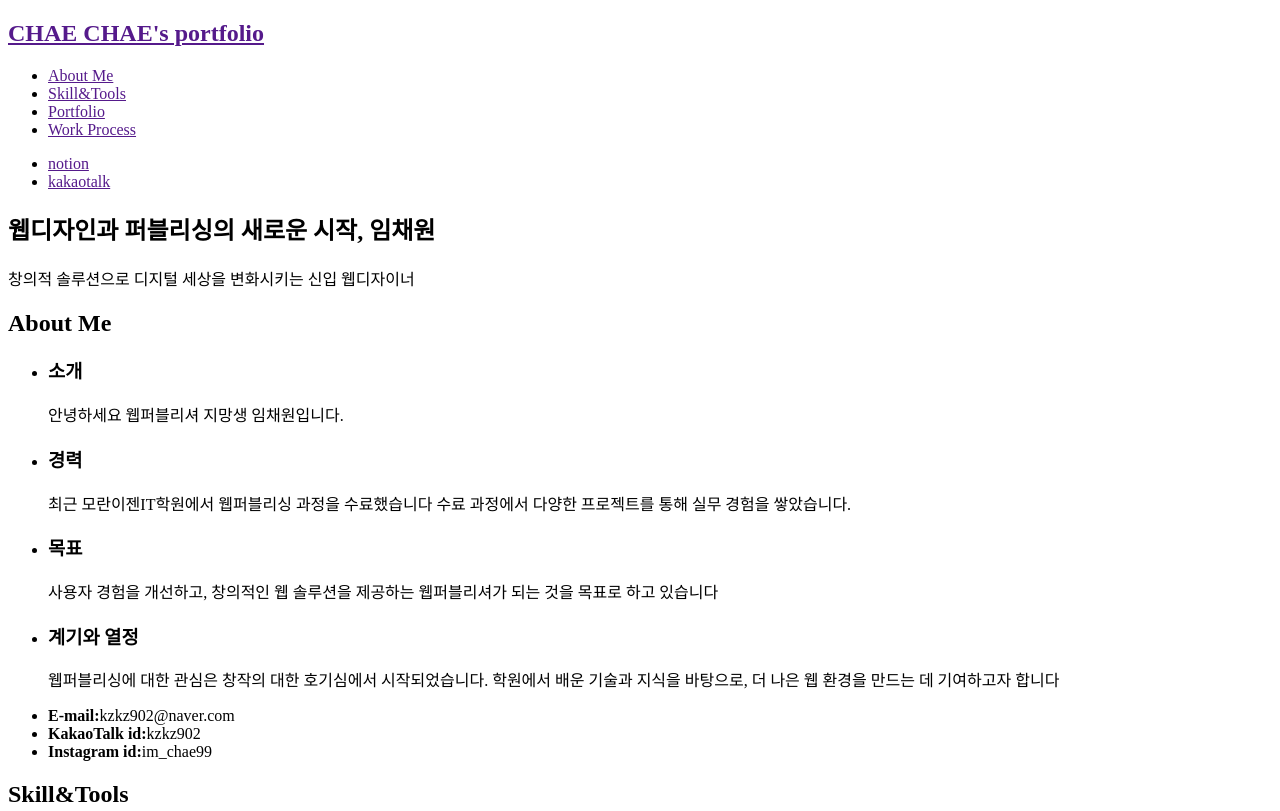
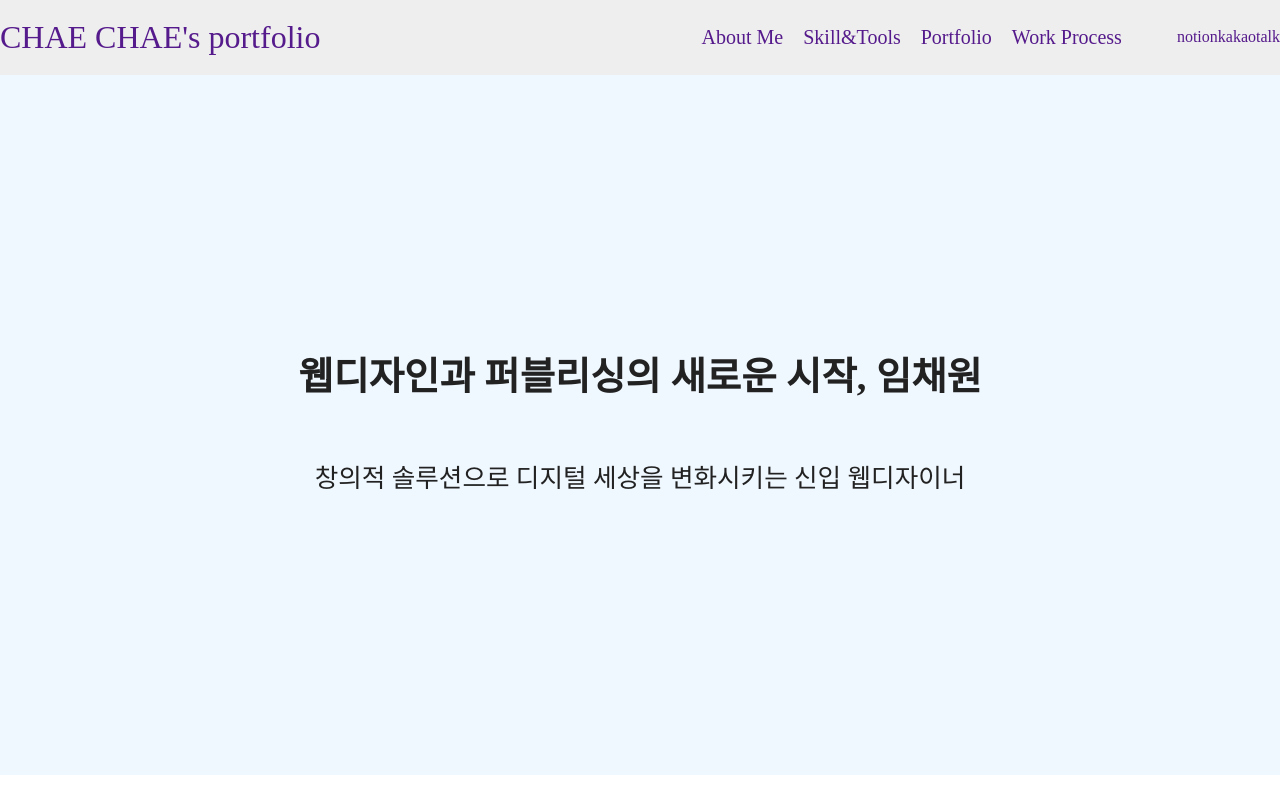
Before and after one commit to limchae99/personal, a plain HTML site: page index.html in a window 1280 px wide. Shown: the top 811 px of the page. Drawn offline with Linux system fonts and the light colour scheme.

Commit message:
Add files via upload

```diff
--- a/index.html
+++ b/index.html
@@ -1,9 +1,18 @@
-<!DOCTYPE html>
 <html lang="ko">
 <head>
     <meta charset="UTF-8">
     <meta name="viewport" content="width=device-width, initial-scale=1.0">
     <title>임채원's 포토폴리오</title>
+    <link rel="stylesheet" href="css/reset.css">
+    <link rel="stylesheet" href="css/normalize.css">
+    <link rel="stylesheet" href="css/common.css">
+
+    <!-- 구글폰트 -->
+    <link rel="preconnect" href="https://fonts.googleapis.com">
+    <link rel="preconnect" href="https://fonts.gstatic.com" crossorigin>
+    <link href="https://fonts.googleapis.com/css2?family=Noto+Sans+KR:wght@100..900&display=swap" rel="stylesheet">
+    <link rel="stylesheet" href="css/index.css">
+
 </head>
 <body>
 <!-- 상단영역 -->
@@ -13,12 +22,12 @@
         <nav class="flex">
             <h1><a href="" class="block">CHAE CHAE's portfolio</a></h1>
             <ul class="gnb flex">
-                <li><a href="" class="block h4">About Me</a></li>
-                <li><a href="" class="block h4">Skill&Tools</a></li>
-                <li><a href="" class="block h4">Portfolio</a></li>
-                <li><a href="" class="block h4">Work Process</a></li>
+                <li><a href="" class="block h5">About Me</a></li>
+                <li><a href="" class="block h5">Skill&Tools</a></li>
+                <li><a href="" class="block h5">Portfolio</a></li>
+                <li><a href="" class="block h5">Work Process</a></li>
             </ul>
-            <ul class="flex">
+            <ul class="enb flex">
                 <li><a href="" class="block h6">notion</a></li>
                 <li><a href="" class="block h6">kakaotalk</a></li>
 
@@ -39,7 +48,7 @@
 <!-- 메인영역 -->
 
 <main>
-<section>
+<section id="aboutme">
     <div class="wrap paddingT50 paddingB50 flex">
         <h2 class="h2">About Me</h2>
         <ul class="intro">
```
